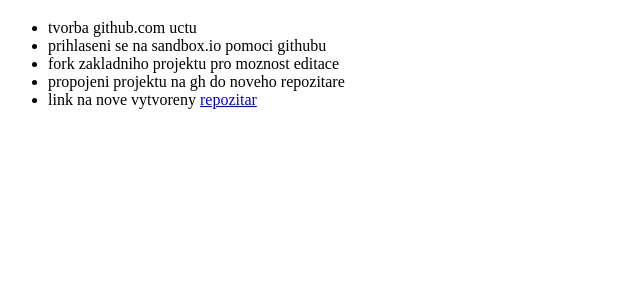
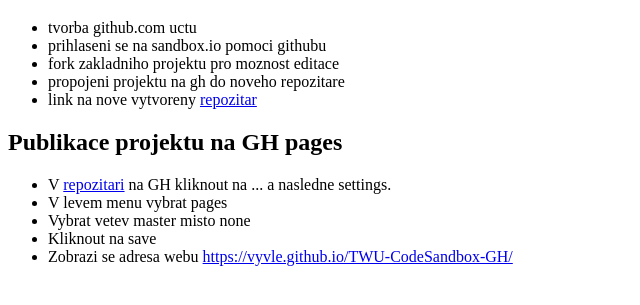
Before and after one commit to vyvle/TWU-CodeSandbox-GH, a website: page index.html in a window 1280 px wide. Shown: the part 61-366 px from the top of the page, without its empty margins (0-640 px from the left). Drawn offline with Linux system fonts and the light colour scheme.

Commit message:
Added inf about publication on GH Pages

```diff
--- a/index.html
+++ b/index.html
@@ -22,5 +22,28 @@
         >
       </li>
     </ul>
+    <h2>Publikace projektu na GH pages</h2>
+    <ul>
+      <li>
+        V
+        <a
+          title="Odkaz na GitHub"
+          href="https://github.com/vyvle/TWU-CodeSandbox-GHv"
+          >repozitari</a
+        >
+        na GH kliknout na ... a nasledne settings.
+      </li>
+      <li>V levem menu vybrat pages</li>
+      <li>Vybrat vetev master misto none</li>
+      <li>Kliknout na save</li>
+      <li>
+        Zobrazi se adresa webu
+        <a
+          title="Odkaz na GitHub"
+          href="https://vyvle.github.io/TWU-CodeSandbox-GH/"
+          >https://vyvle.github.io/TWU-CodeSandbox-GH/</a
+        >
+      </li>
+    </ul>
   </body>
 </html>
```
